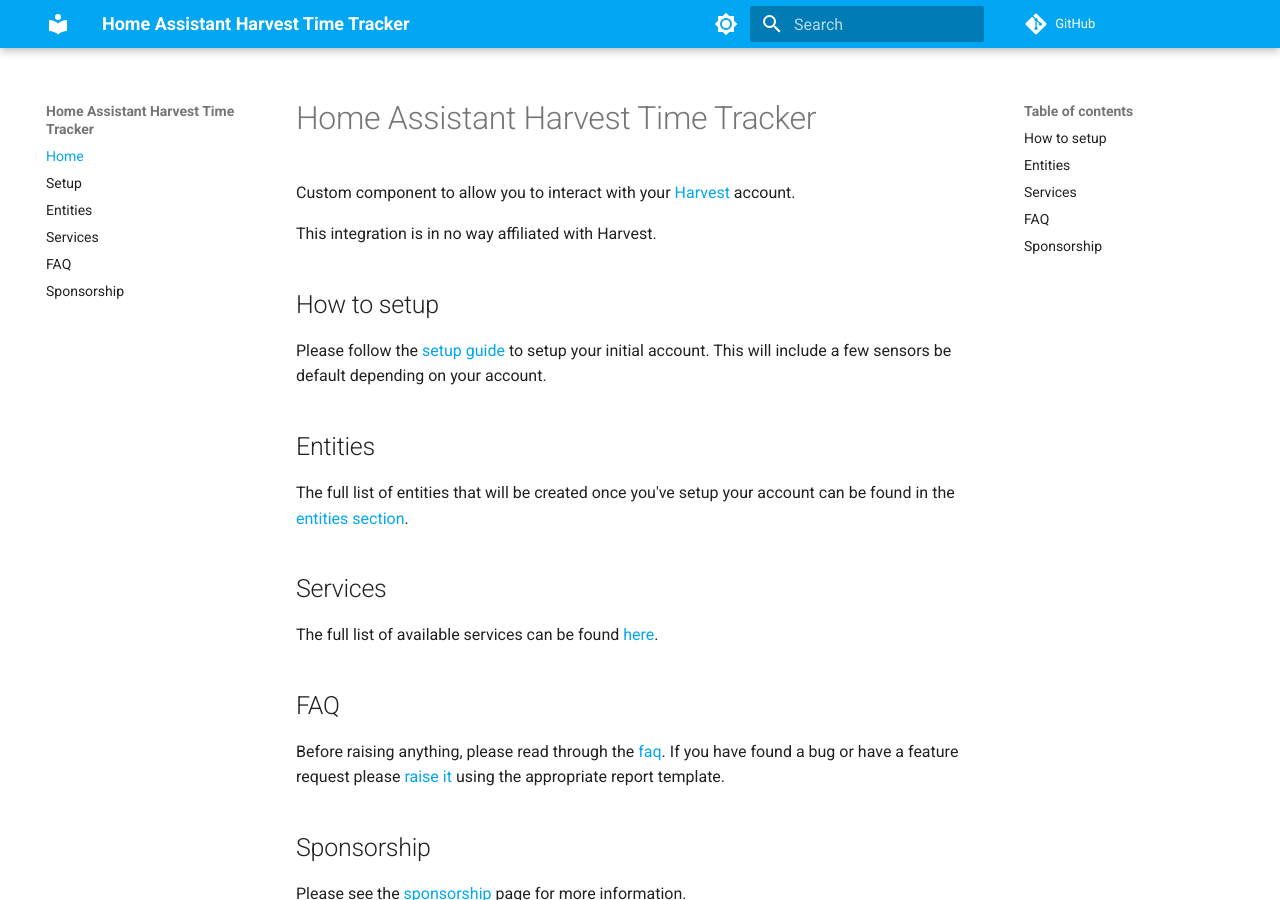
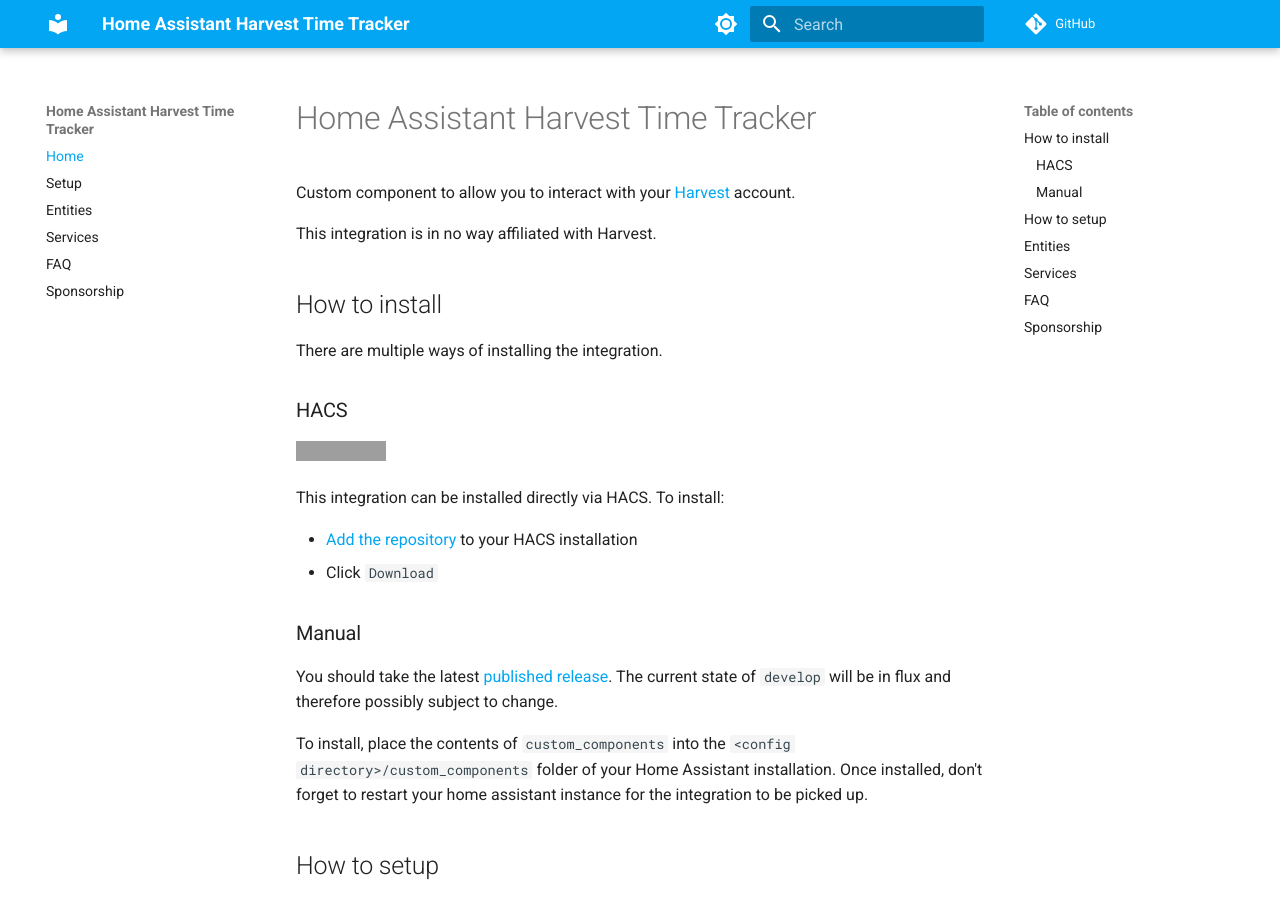
Before and after one commit to BottlecapDave/HomeAssistant-HarvestTimeTracker, an MkDocs documentation site: the page built from _docs/index.md, in a window 1280 px wide and 900 px high. Built offline with MkDocs 1.6.1 and Material for MkDocs 9.7.7, drawn with Linux system fonts in a browser that asks for light colours; comment, search, counter and statistics services are not loaded; grey boxes are pictures that could not be loaded.

Commit message:
docs: Added installation details

```diff
--- a/_docs/index.md
+++ b/_docs/index.md
@@ -3,6 +3,25 @@
 Custom component to allow you to interact with your [Harvest](https://www.getharvest.com/) account.
 
 This integration is in no way affiliated with Harvest.
+
+## How to install
+
+There are multiple ways of installing the integration.
+
+### HACS
+
+[![hacs_badge](https://img.shields.io/badge/HACS-Default-41BDF5.svg?style=for-the-badge)](https://github.com/hacs/integration)
+
+This integration can be installed directly via HACS. To install:
+
+* [Add the repository](https://my.home-assistant.io/redirect/hacs_repository/?owner=BottlecapDave&repository=homeassistant-harvesttimetracker&category=integration) to your HACS installation
+* Click `Download`
+
+### Manual
+
+You should take the latest [published release](https://github.com/BottlecapDave/HomeAssistant-HarvestTimeTracker/releases). The current state of `develop` will be in flux and therefore possibly subject to change.
+
+To install, place the contents of `custom_components` into the `<config directory>/custom_components` folder of your Home Assistant installation. Once installed, don't forget to restart your home assistant instance for the integration to be picked up.
 
 ## How to setup
 
```
